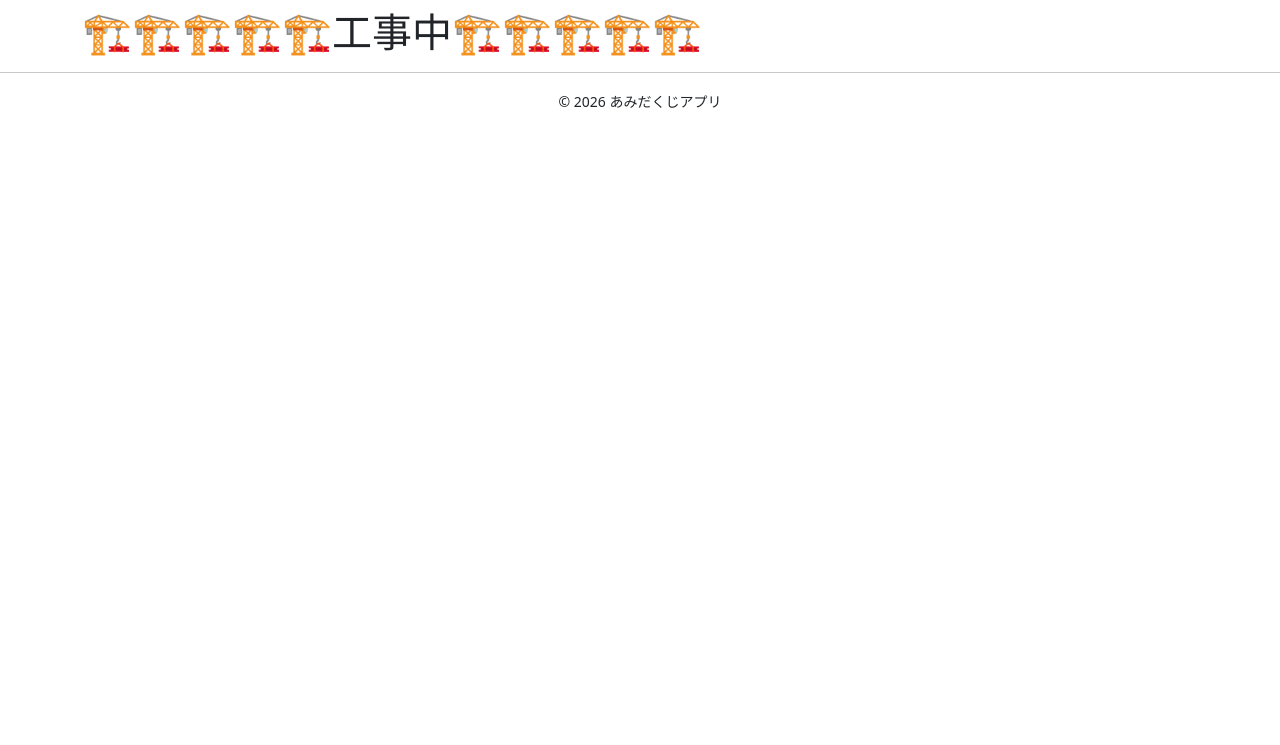
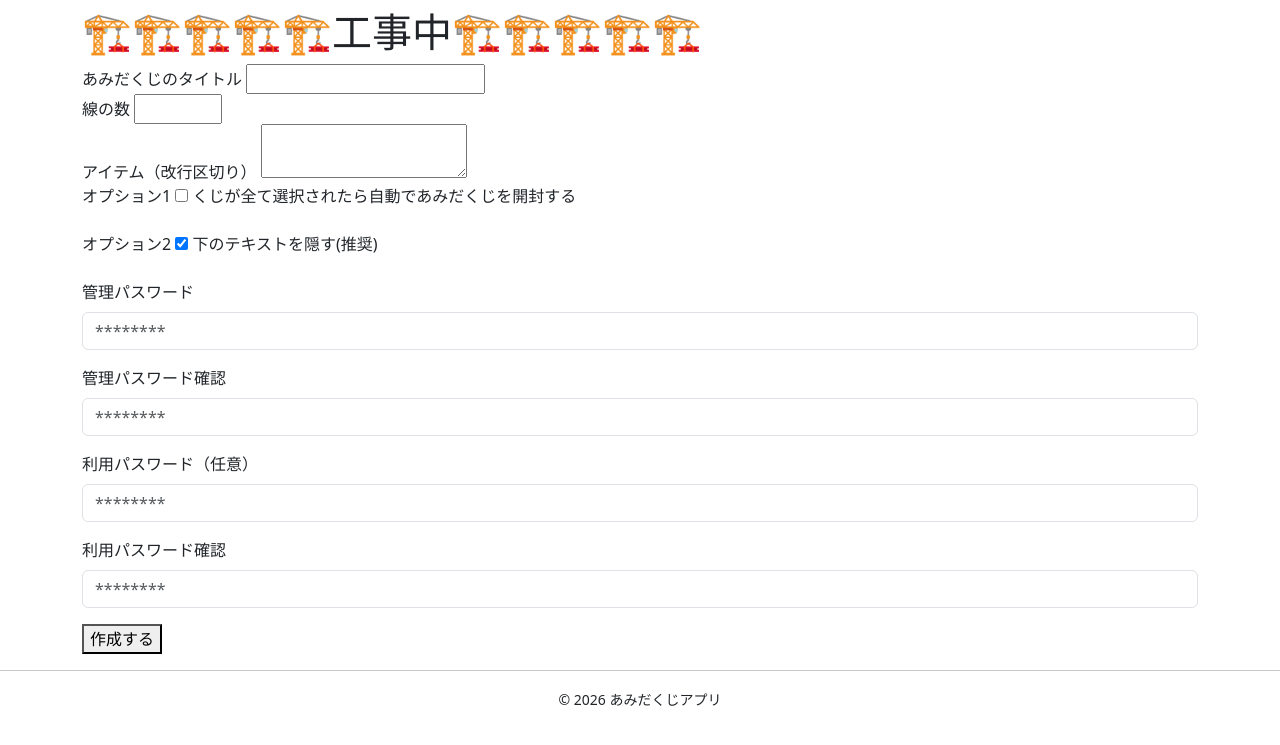
Before and after one commit to oh-shunki/Amidakuji, a Flask app: page /create/ in a window 1280 px wide. Shown: the part 34-779 px from the top of the page. Run offline with Flask 3, Linux system fonts and the light colour scheme.

Commit message:
create.htmlに作成画面フォームを追加

```diff
--- a/flaskr/templates/create.html
+++ b/flaskr/templates/create.html
@@ -5,8 +5,55 @@
 {% block content %}
 	<h1>🏗️🏗️🏗️🏗️🏗️工事中🏗️🏗️🏗️🏗️🏗️</h1>
 
-	<form method="post">
+	<form method="post" sytle="width: 650px; margin:0 auto;">
 		<!-- フォームはここ -->
+		<div>
+			<label for="title">あみだくじのタイトル</label>
+			<input type="text" id="title" name="title" maxlength="100" required>
+		</div>
+
+		<div>
+			<label for="line_count">線の数</label>
+			<input type="number" id="line_count" name="line_count" min="3" max="20" required>
+		</div>
+
+		<div>
+			<label for="items">アイテム（改行区切り）</label>
+			<textarea id="items" name="items" required></textarea>
+		</div>
+
+
+		<div class="mb-3">
+			<label class="form-label">オプション1</label>
+			<input type="checkbox" id="option_auto_open" name="option_auto_open">
+			<span>くじが全て選択されたら自動であみだくじを開封する</span>
+		</div>
+
+		<div class="mb-3">
+			<label class="form-label">オプション2</label>
+			<input type="checkbox" id="option_hide_items" name="option_hide_items" checked>
+			<span>下のテキストを隠す(推奨)</span>
+		</div>
+
+		<div class="mb-3">
+			<label class='form-label'>管理パスワード</label>
+			<input type="password" id="admin_password" name="admin_password" class="form-control" placeholder="********" required>
+		</div>
+
+		<div class="mb-3">
+			<label class='form-label'>管理パスワード確認</label>
+			<input type="password" id="admin_password_confirm" name="admin_password_confirm" class="form-control" placeholder="********" required>
+		</div>
+
+		<div class="mb-3">
+			<label class='form-label' for="user_password">利用パスワード（任意）</label>
+			<input type="password" id="user_password" name="user_password" class="form-control" placeholder="********">
+		</div>
+
+		<div class="mb-3">
+			<label class='form-label' for="user_password_confirm">利用パスワード確認</label>
+			<input type="password" id="user_password_confirm" name="user_password_confirm" class="form-control" placeholder="********">
+		</div>
 
 		<!-- これはエラーメッセージの表示（あれば） -->
 		{% for message in get_flashed_messages() %}
@@ -15,6 +62,11 @@
 				<button type="button" class="btn-close" data-bs-dismiss="alert" aria-label="Close"></button>
 			</div>
 		{% endfor %}
+
+
+		<button type="submit">作成する</button>
+
+
 	</form>
 
 
```
